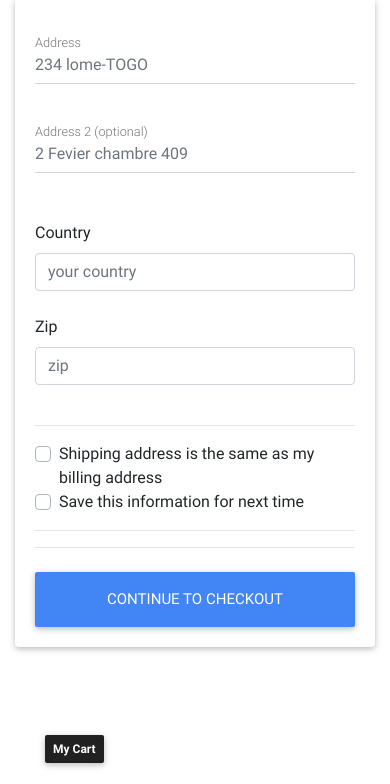
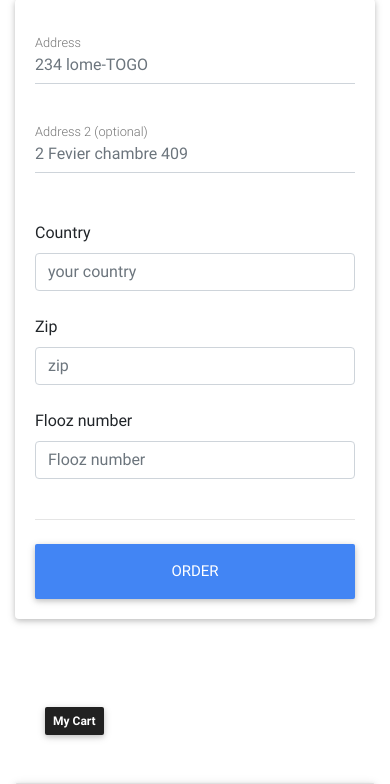
Before and after one commit to Hophoet/comii, a Django app: template templates/checkout.html in a window 390 px wide. Shown: the part 269-1053 px from the top of the page. Run offline with Django 3.2, Linux system fonts and the light colour scheme; the template is opened without the code that fills it: values that come from a table or form of the project are taken from there, others are empty; some libraries are stand-ins or nearby versions.

Commit message:
(templates) - comment unused form field, add phone_number field

```diff
--- a/core/templates/core/checkout.html
+++ b/core/templates/core/checkout.html
@@ -37,6 +37,9 @@
 
               {{checkout_form.zip}}
 
+              <p>jksdf</p>
+              {{checkout_form.phone_number}}
+
               {{ checkout_form.save_info }}
 
               {{checkout_form.same_billing_address}}
--- a/templates/checkout.html
+++ b/templates/checkout.html
@@ -61,27 +61,34 @@
                   {{ checkout_form.zip_code }}
                   <!-- <input type="text" class="form-control" id="zip" placeholder="" required> -->
 
+                </div>
+
+                <!--Grid column-->
+                <div class="col-lg-4 col-md-6 mb-4">
+
+                  <label for="phone_number">Flooz number</label>
+                  {{ checkout_form.phone_number }}
+                  <!-- <input type="text" class="form-control" id="zip" placeholder="" required> -->
 
                 </div>
-                <!--Grid column-->
 
               </div>
               <!--Grid row-->
 
-              <hr>
+              <!-- <hr> -->
 
-              <div class="custom-control custom-checkbox">
+              <!-- <div class="custom-control custom-checkbox">
                 <input {% if checkout_form.same_billing_address.value %}checked{% endif%}  type="checkbox" class="custom-control-input" name='same_billing_address' id="same-address">
                 <label class="custom-control-label" for="same-address">Shipping address is the same as my billing address</label>
               </div>
               <div class="custom-control custom-checkbox">
                 <input {% if checkout_form.save_info.value %}checked{% endif%}   type="checkbox" name="save_info" class="custom-control-input" id="save-info">
                 <label class="custom-control-label" name='{{form.save_info.id_for_label}}' for="save-info">Save this information for next time</label>
-              </div>
+              </div> -->
 
-              <hr>
+              <!-- <hr> -->
 
-              <div class="d-block my-3">
+              <!-- <div class="d-block my-3">
                 {% for value, name in checkout_form.fields.payment_option.choices %}
                 <div class="custom-control custom-radio">
 
@@ -89,11 +96,11 @@
                   <label class="custom-control-label" for="{{name}}">{{name}}</label>
                 </div>
                 {% endfor %}
-              </div>
+              </div> -->
 
 
               <hr class="mb-4">
-              <button class="btn btn-primary btn-lg btn-block" type="submit">Continue to checkout</button>
+              <button class="btn btn-primary btn-lg btn-block" type="submit">Order</button>
 
             </form>
 
```
